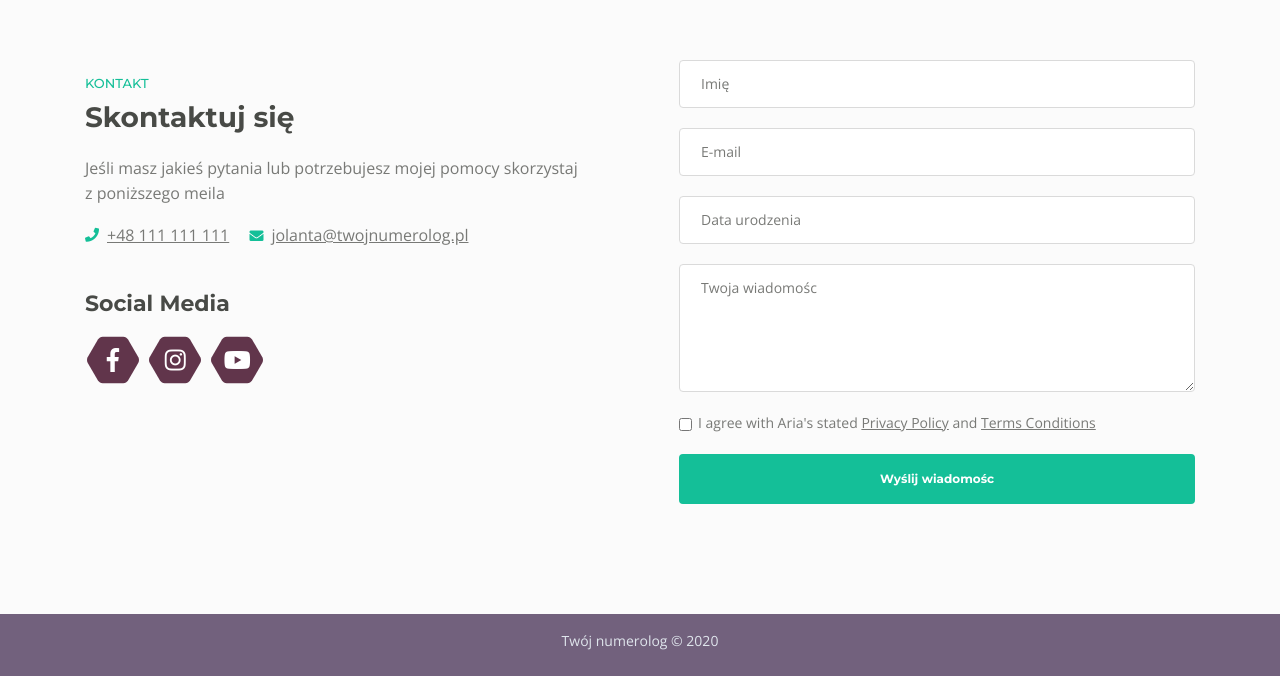
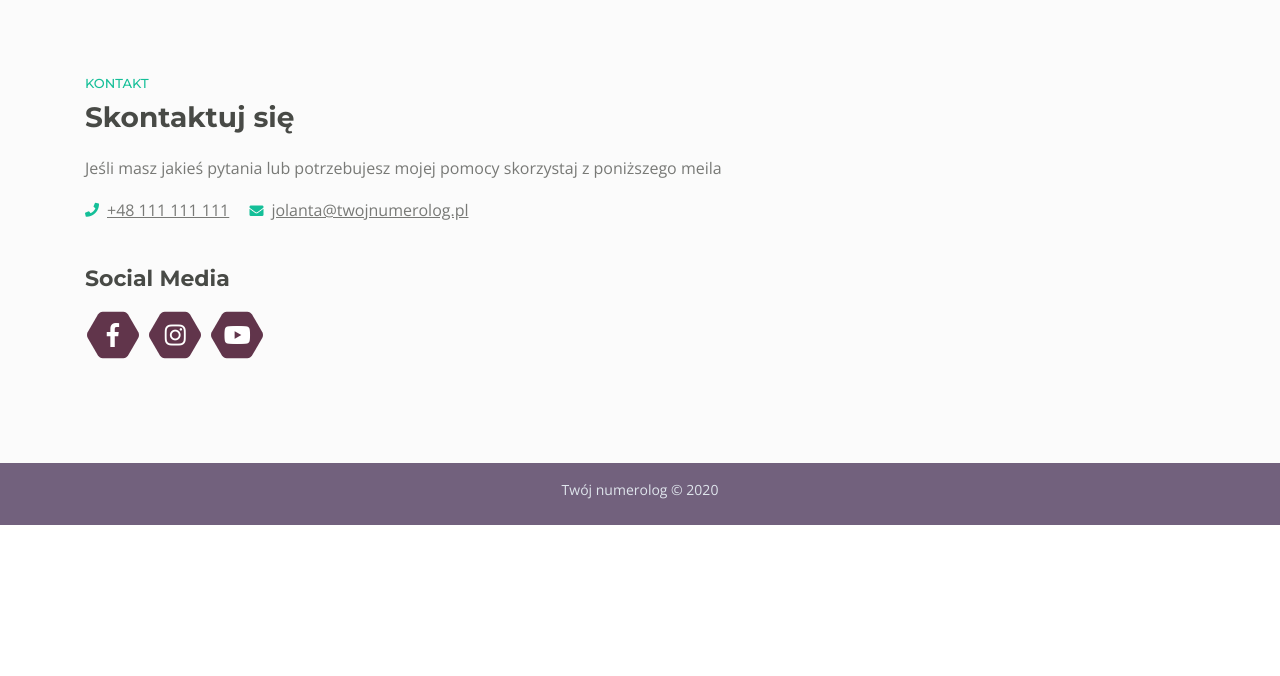
Before and after one commit to weronikazchmiel/twoj_numerolog, a plain HTML site: page index.html in a window 1280 px wide. Shown: the part 5603-6279 px from the top of the page. After the commit the page ends 6128 px from the top, so only its background shows below. Drawn offline with nearby package versions, Linux system fonts and the light colour scheme; files whose address does not match are found by name.

Commit message:
remove contact form

```diff
--- a/css/styles.css
+++ b/css/styles.css
@@ -1639,6 +1639,8 @@ input[type='checkbox'] {
 		background-size: 1.625rem 1.625rem;
 	}
 
+
+
 	.navbar-custom .fa-stack-1x {
 		font-size: 0.6875rem;
 		line-height: 1.625rem;
--- a/index.html
+++ b/index.html
@@ -648,7 +648,7 @@
     <div id="contact" class="form-2">
         <div class="container">
             <div class="row">
-                <div class="col-lg-6">
+                <div class="col-lg-12">
                     <div class="text-container">
                         <div class="section-title">KONTAKT</div>
                         <h2>Skontaktuj się</h2>
@@ -678,42 +678,6 @@
                         </span>
                     </div>
                 </div>
-                <div class="col-lg-6">
-                    <form id="contactForm" data-toggle="validator" data-focus="false">
-                        <div class="form-group">
-                            <input type="text" class="form-control-input" id="cname" required>
-                            <label class="label-control" for="cname">Imię</label>
-                            <div class="help-block with-errors"></div>
-                        </div>
-                        <div class="form-group">
-                            <input type="email" class="form-control-input" id="cemail" required>
-                            <label class="label-control" for="cemail">E-mail</label>
-                            <div class="help-block with-errors"></div>
-                        </div>
-                        <div class="form-group">
-                            <input type="text" class="form-control-input" id="cbirthdate">
-                            <label class="label-control" for="cname">Data urodzenia</label>
-                            <div class="help-block with-errors"></div>
-                        </div>
-                        <div class="form-group">
-                            <textarea class="form-control-textarea" id="cmessage" required></textarea>
-                            <label class="label-control" for="cmessage">Twoja wiadomośc</label>
-                            <div class="help-block with-errors"></div>
-                        </div>
-                        <div class="form-group checkbox">
-                            <input type="checkbox" id="cterms" value="Agreed-to-Terms" required>I agree with Aria's stated <a href="privacy-policy.html">Privacy Policy</a> and <a href="terms-conditions.html">Terms Conditions</a>
-                            <div class="help-block with-errors"></div>
-                        </div>
-                        <div class="form-group">
-                            <button type="submit" class="form-control-submit-button">Wyślij wiadomośc</button>
-                        </div>
-                        <div class="form-message">
-                            <div id="cmsgSubmit" class="h3 text-center hidden"></div>
-                        </div>
-                    </form>
-                    <!-- end of contact form -->
-
-                </div>
             </div>
         </div>
     </div>
```
